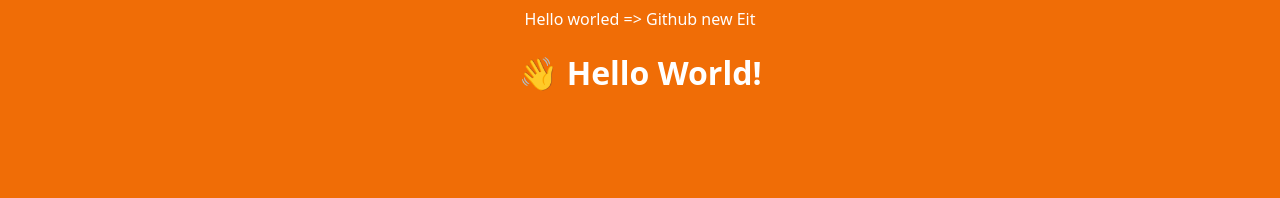
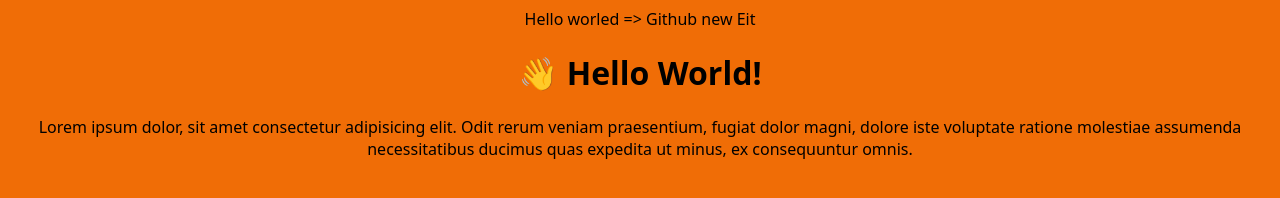
Before and after one commit to shawkyweb/myproject, a plain HTML site: page index.html in a window 1280 px wide. Drawn offline with Linux system fonts and the light colour scheme.

Commit message:
style.css

```diff
--- a/index.html
+++ b/index.html
@@ -8,13 +8,15 @@
         body {
   font-family: system-ui;
   background: #f06d06;
-  color: white;
+  color: black;
   text-align: center;
+
 }
     </style>
 </head>
 <body>
     Hello worled => Github new Eit
     <h1>👋 Hello World!</h1>
+    Lorem ipsum dolor, sit amet consectetur adipisicing elit. Odit rerum veniam praesentium, fugiat dolor magni, dolore iste voluptate ratione molestiae assumenda necessitatibus ducimus quas expedita ut minus, ex consequuntur omnis.
 </body>
 </html>
```
